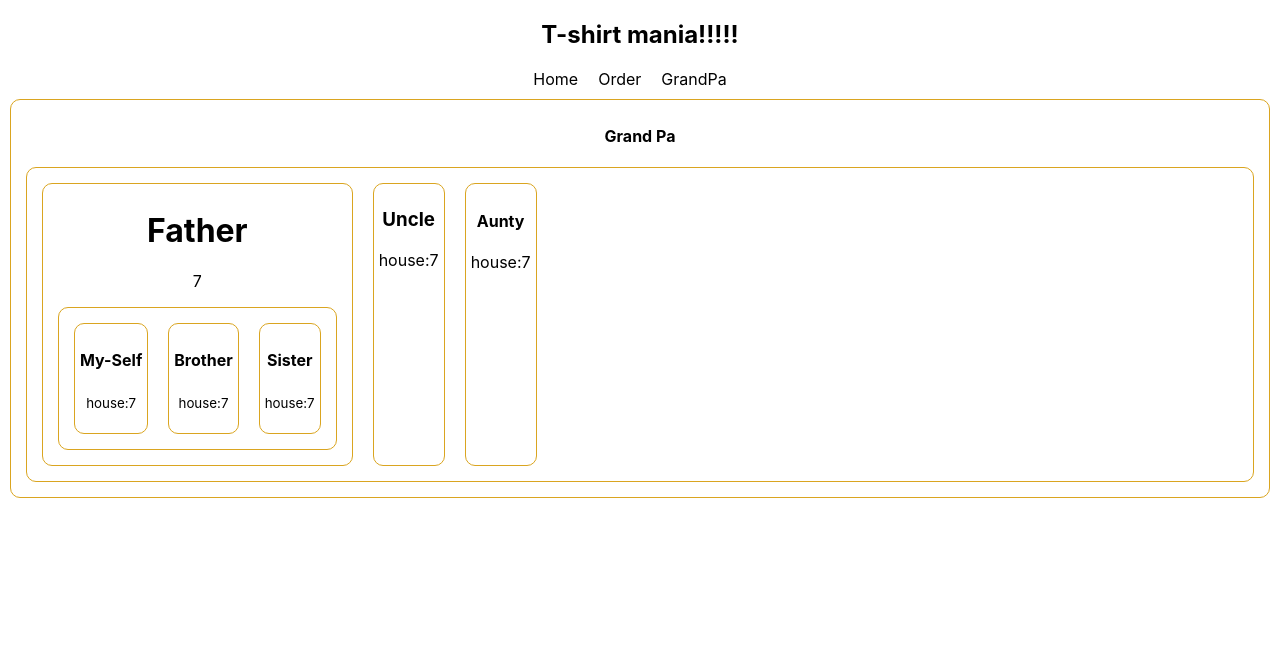
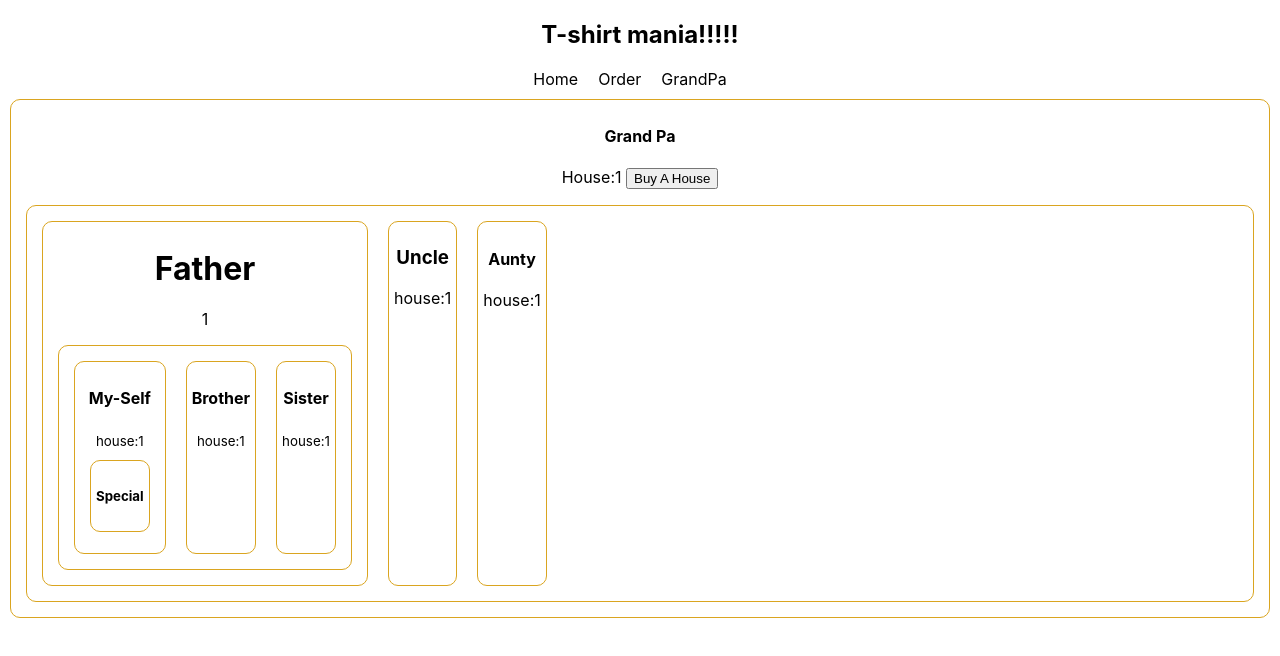
Before and after one commit to capmahin/t-shirt-mania, a React (Create React App) app: page /grandpa in a window 1280 px wide. Shown: the top 656 px of the page. Built offline with nearby package versions, Linux system fonts and the light colour scheme.

Commit message:
add special

```diff
--- a/src/components/Grandpa/Grandpa.js
+++ b/src/components/Grandpa/Grandpa.js
@@ -1,14 +1,22 @@
-import React from "react";
+import React, { useState } from "react";
 import "./Grandpa.css";
 import Father from "../Father/Father";
 import Uncle from "../Uncle/Uncle";
 import Aunty from "../Aunty/Aunty";
 
 const Grandpa = () => {
-  const house = 7;
+  const [house, setHouse] = useState(1);
+  const handleBuyAHouse = () => {
+    const newHouseCount = house + 1;
+    setHouse(newHouseCount);
+  };
   return (
     <div className="grandpa">
       <h4>Grand Pa</h4>
+
+      <p>
+        House:{house} <button onClick={handleBuyAHouse}>Buy A House</button>
+      </p>
       <div style={{ display: "flex" }}>
         <Father house={house}></Father>
         <Uncle house={house}></Uncle>
--- a/src/components/MySelf/MySelf.js
+++ b/src/components/MySelf/MySelf.js
@@ -1,4 +1,5 @@
 import React from "react";
+import Special from "../Special/Special";
 import "./MySelf.css";
 
 const MySelf = ({ house }) => {
@@ -7,6 +8,7 @@ const MySelf = ({ house }) => {
       <h4>My-Self</h4>
       <p>
         <small>house:{house}</small>
+        <Special></Special>
       </p>
     </div>
   );
--- /dev/null
+++ b/src/components/Special/Special.js
@@ -0,0 +1,11 @@
+import React from "react";
+
+const Special = () => {
+  return (
+    <div>
+      <h5>Special</h5>
+    </div>
+  );
+};
+
+export default Special;
```
Also changed, not shown: src/components/Special/Special.css (added).
